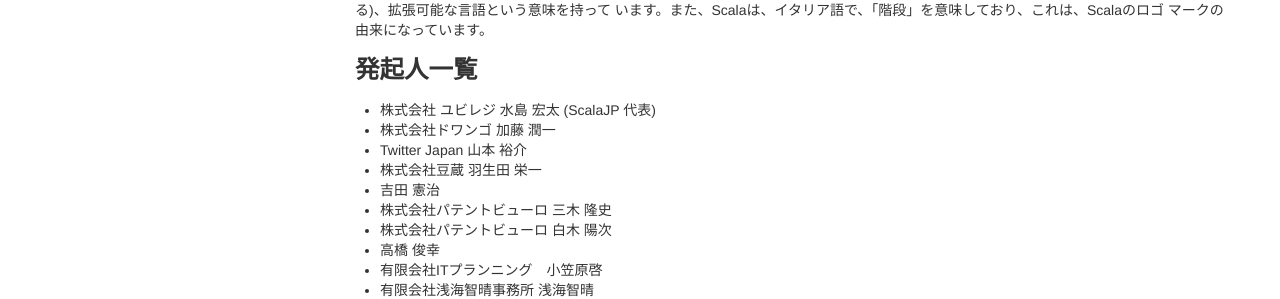
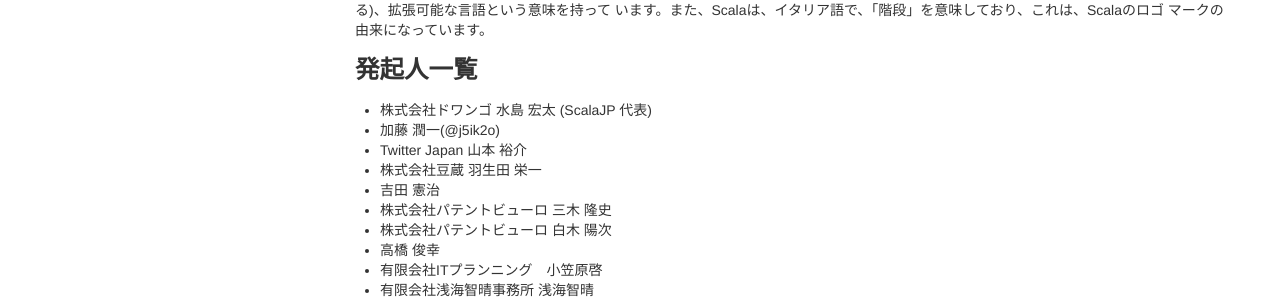
Before and after one commit to scalajp/scalajp, a Jekyll site: the page built from about-us.md, in a window 1280 px wide. Shown: the part 1052-1351 px from the top of the page. Built offline with Jekyll 4.4.1, drawn with Linux system fonts in a browser that asks for light colours; nearby versions of some CDN libraries; Markdown is read by kramdown in place of the engine named in the settings; comment, search, counter and statistics services are not loaded.

Commit message:
所属会社を修正
かとじゅんさんにここが古くなってる旨教えていただいたので、修正しました。

```diff
--- a/about-us.md
+++ b/about-us.md
@@ -58,8 +58,8 @@
 
 ### 発起人一覧
 
-* 株式会社 ユビレジ 水島 宏太 (ScalaJP 代表)
-* 株式会社ドワンゴ 加藤 潤一
+* 株式会社ドワンゴ 水島 宏太 (ScalaJP 代表)
+* 加藤 潤一(@j5ik2o)
 * Twitter Japan 山本 裕介
 * 株式会社豆蔵 羽生田 栄一
 * 吉田 憲治
```
